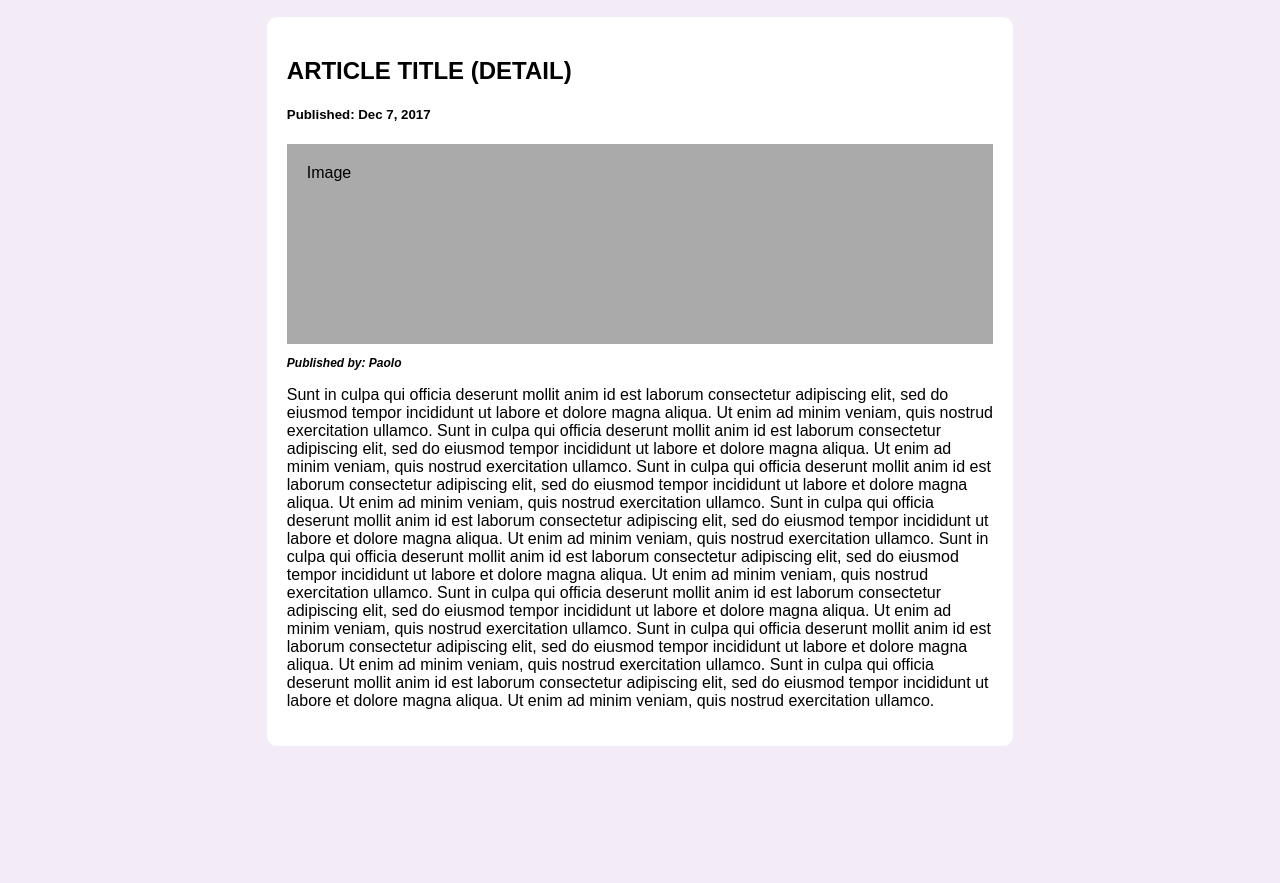
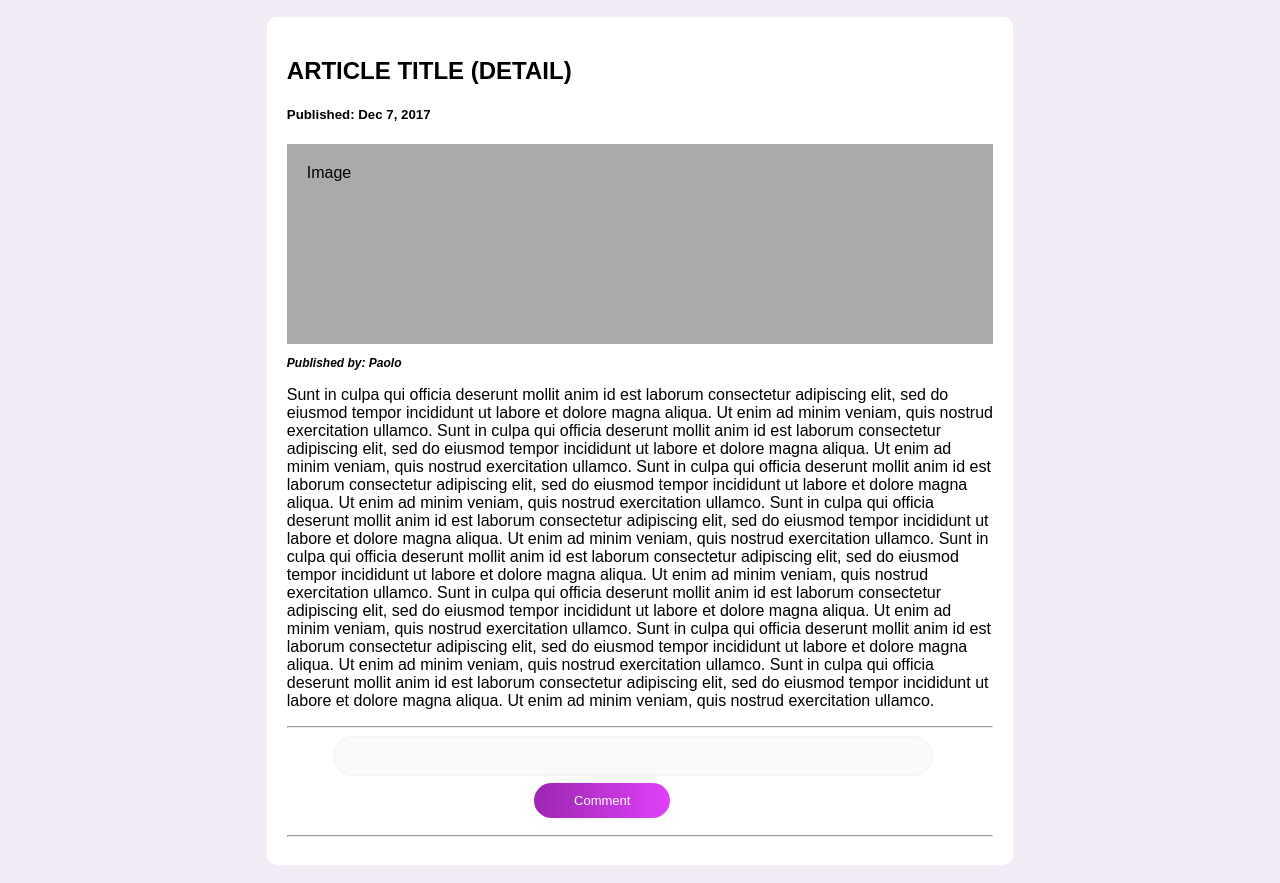
Before and after one commit to PaulSebalu/teamwork, a plain HTML site: page UI/article-detail.html in a window 1280 px wide. Shown: the part 91-974 px from the top of the page. Before the commit the page ends 855 px from the top, so only its background shows below. Drawn offline with Linux system fonts and the light colour scheme.

Commit message:
feature(comment):add comment form [Finishes #168391167]

```diff
--- a/UI/article-detail.html
+++ b/UI/article-detail.html
@@ -1,5 +1,6 @@
 <!DOCTYPE html>
 <html lang="en">
+
 <head>
   <meta charset="UTF-8" />
   <meta name="viewport" content="width=device-width, initial-scale=1.0" />
@@ -7,6 +8,7 @@
   <title>Teamwork | Article</title>
   <link rel="stylesheet" href="./css/layouts/article-detail.css" />
 </head>
+
 <body>
   <header>
     <div class="container">
@@ -63,8 +65,16 @@
           labore et dolore magna aliqua. Ut enim ad minim veniam, quis nostrud
           exercitation ullamco.
         </p>
+        <hr>
+        <form class="form1">
+          <input class="comment-field" type="text" align="center">
+          <a href="" class="submit" align="center">Comment</a>
+        </form>
+        <br>
+        <hr>
       </div>
     </div>
   </section>
 </body>
+
 </html>
--- a/UI/css/layouts/article-detail.css
+++ b/UI/css/layouts/article-detail.css
@@ -47,7 +47,7 @@
 }
 
 header nav {
-    float:right;
+  float: right;
   margin-top: 13px;
 }
 
@@ -92,8 +92,51 @@
   font-weight: bold;
 }
 
-  @media screen and (max-width: 600px) {
-    section {
-      width: 100%;
+.comment-field {
+  width: 85%;
+  color: rgb(38, 50, 56);
+  font-weight: 700;
+  font-size: 14px;
+  letter-spacing: 1px;
+  background: rgba(136, 126, 126, 0.04);
+  padding: 10px 20px;
+  border: none;
+  border-radius: 20px;
+  outline: none;
+  box-sizing: border-box;
+  border: 2px solid rgba(0, 0, 0, 0.02);
+  margin-left: 46px;
+  text-align: center;
+  margin-bottom: 15px;
+  font-family: "Ubuntu", sans-serif;
 }
+
+.comment-field:focus {
+  border: 2px solid rgba(0, 0, 0, 0.18) !important;
 }
+
+.submit {
+  cursor: pointer;
+  border-radius: 5em;
+  color: #fff;
+  background: linear-gradient(to right, #9c27b0, #e040fb);
+  border: 0;
+  padding-left: 40px;
+  padding-right: 40px;
+  padding-bottom: 10px;
+  padding-top: 10px;
+  font-family: "Ubuntu", sans-serif;
+  margin-left: 35%;
+  font-size: 13px;
+  box-shadow: 0 0 20px 1px rgba(0, 0, 0, 0.04);
+}
+
+form > a:hover {
+  font-weight: bold;
+}
+
+a {
+  text-shadow: 0px 0px 3px rgba(117, 117, 117, 0.12);
+  color: #e1bee7;
+  text-decoration: none;
+}
```
Also changed, not shown: UI/articles.html (+3 -3 lines), UI/css/layouts/articles.css (+10 -0 lines). Lines whose indentation alone changed are shown as unchanged.
